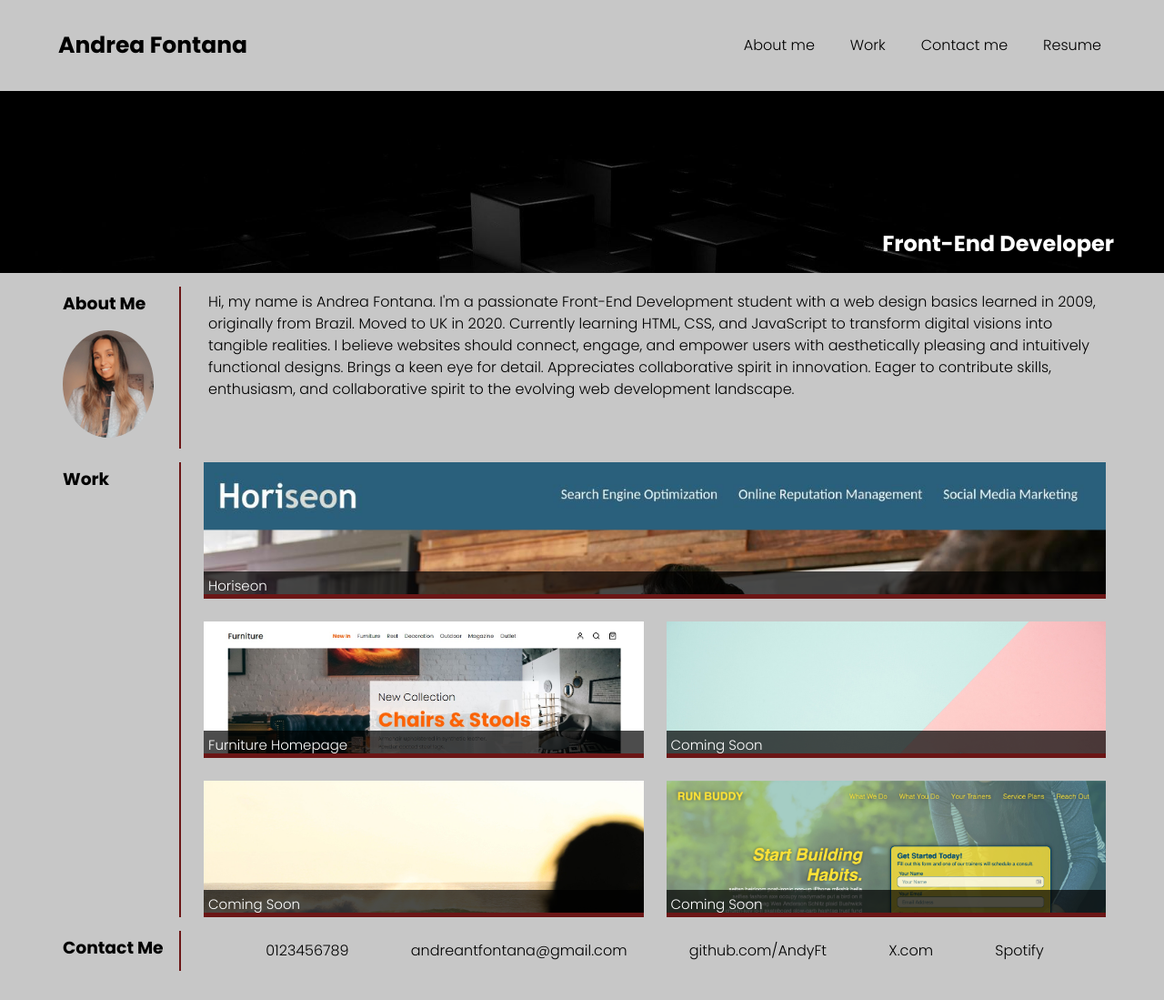
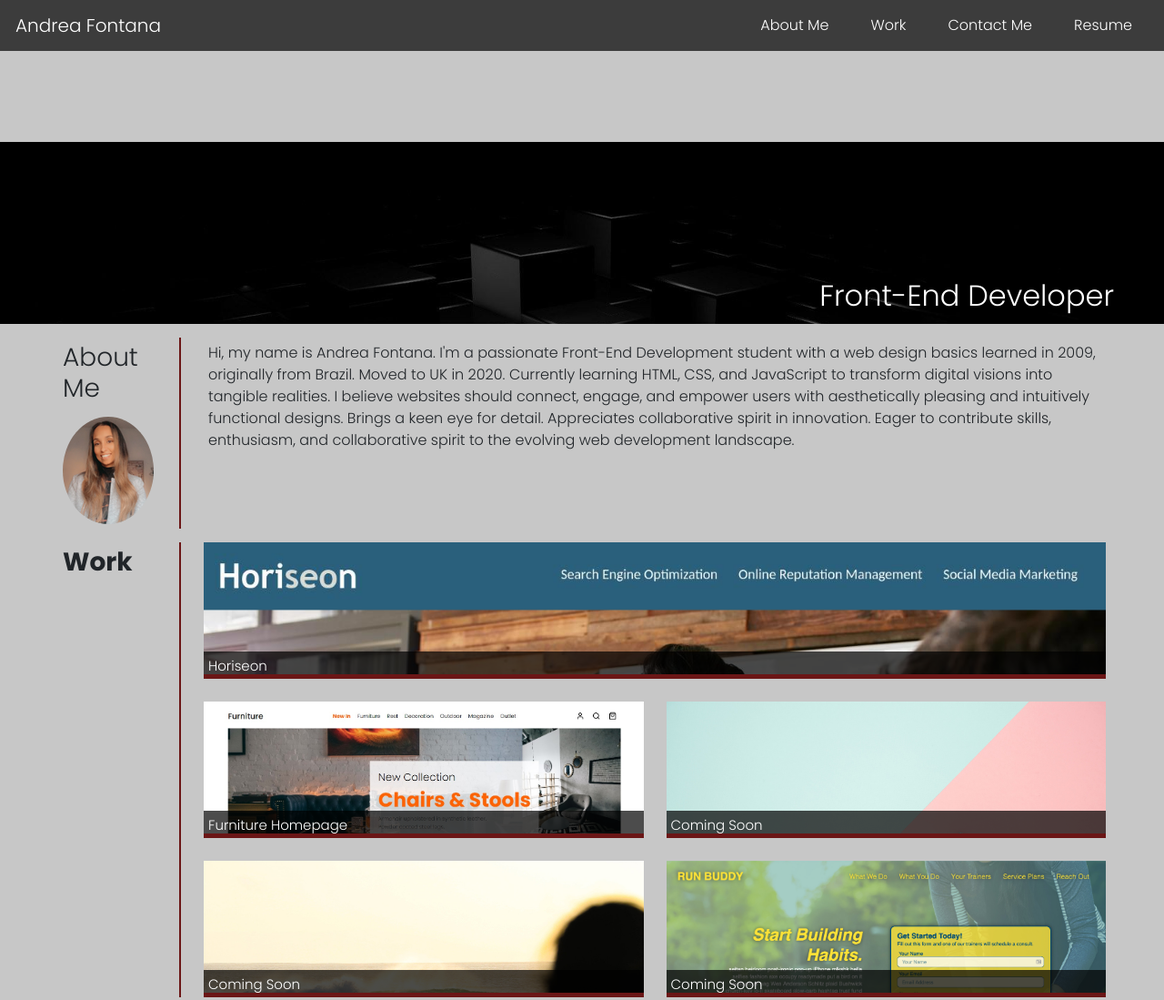
Before and after one commit to AndyFt/bootstrap-portfolio, a plain HTML site: page index.html in a window 1280 px wide. Shown: the top 1099 px of the page at 91% size. Drawn offline with nearby package versions, Linux system fonts and the light colour scheme; files that its build step writes are made by us from their sources; files whose address does not match are found by name.

Commit message:
Added Navbar codes

```diff
--- a/css/style.css
+++ b/css/style.css
@@ -5,6 +5,7 @@
 :root {
   --default-font: Poppins;
   --default-color: rgb(199, 199, 199);
+  --font-color: white;
   --line-color: rgb(107, 22, 22);
 }
 
@@ -29,14 +30,38 @@ a {
   color: black;
   text-decoration: none;
   cursor: pointer;
-  transition: 0.5s;
+  transition: transform 0.5s ease; /*not working*/
 }
 
 a:hover, a:active {
-  font-size: 150%;
+  font-size: 120%;
   font-weight: 600;
-  color: var(--line-color);
 }
+
+/* Navigation Bar */
+.customNav {
+  position: relative;
+  width: 100%;
+  background: url("../images/transparency.png");
+  background-color: transparent !important;
+  background-size: cover;
+  z-index: 10;
+}
+
+.navbar-nav {
+  margin-left: auto;
+  margin-right: 0 !important;
+}
+
+.nav-item {
+  margin: 0px 15px;
+}
+
+.customNav a, .customNav p {
+  color: var(--font-color) !important;
+}
+
+
 
 header {
   display: flex;
@@ -45,20 +70,6 @@ header {
   justify-content: space-between;
   align-items: center;
   height: 100px;
-}
-
-#name {
-  display: flex;
-  font-size: 25px;
-  width: 50%;
-  font-weight: 350px;
-}
-
-#navbar {
-  display: flex;
-  width: 35%;
-  align-items: center;
-  justify-content: space-between;
 }
 
 .hero {
--- a/index.html
+++ b/index.html
@@ -2,24 +2,51 @@
 <html lang="en-gb">
 
 <head>
-  <meta name="viewport" content="width=device-width, initial-scale=1.0">
+    <!-- Required meta tags -->
+  <meta charset="utf-8">
+  <meta name="viewport" content="width=device-width, initial-scale=1">
+
+  <!-- Bootstrap CSS -->
+  <link href="https://cdn.jsdelivr.net/npm/bootstrap@5.3.0-alpha3/dist/css/bootstrap.min.css" rel="stylesheet" integrity="sha384-KK94CHFLLe+nY2dmCWGMq91rCGa5gtU4mk92HdvYe+M/SXH301p5ILy+dN9+nJOZ" crossorigin="anonymous">
+  <link rel="stylesheet" href="../bootstrap-portfolio/css/style.css" />
+
+  <!-- Fonts -->
   <link rel="preconnect" href="https://fonts.googleapis.com">
   <link rel="preconnect" href="https://fonts.gstatic.com" crossorigin>
   <link href="https://fonts.googleapis.com/css2?family=Poppins:wght@300;700&display=swap" rel="stylesheet">
-  <link rel="stylesheet" href="../portfolio/css/style.css" />
+
+  <!-- Custom styles -->
+  <link href="css/style.css" rel="stylesheet">
+
   <title>Andrea Fontana // Front-End Developer</title>
 </head>
 
 <body>
   <!-- main logo / nav -->
+  <nav class="navbar navbar-expand-lg bg-body-tertiary customNav">
+    <div class="container-fluid">
+      <p class="navbar-brand">Andrea Fontana</p>
+      <div class="collapse navbar-collapse" id="navbarNav">
+        <ul class="navbar-nav me-auto mb-2 mb-lg-0">
+          <li class="nav-item">
+            <a class="nav-link" href="#about-title">About Me</a>
+          </li>
+          <li class="nav-item">
+            <a class="nav-link" href="#work-title">Work</a>
+          </li>
+          <li class="nav-item">
+            <a class="nav-link" href="#contact-title">Contact Me</a>
+          </li>
+          <li class="nav-item">
+            <a class="nav-link" href="#">Resume</a>
+          </li>
+        </ul>
+      </div>
+    </div>
+  </nav>
+
   <header id="header">
-    <h1 id="name">Andrea Fontana</h1>
-    <nav id="navbar">
-      <a href="#about-title"><p>About me</p></a>
-      <a href="#work-title"><p>Work</p></a>
-      <a href="#contact-title"><p>Contact me</p></a>
-      <a href="#"><p>Resume</p></a>
-    </nav>
+
   </header>
 
   <!-- hero banner -->
@@ -85,6 +112,10 @@
     <h4>Made with ❤️ by Andrea Fontana - 2023</h4>
   </footer>
 
+  <!-- Pooper.js and Bootstrap JS -->
+  <script src="https://cdn.jsdelivr.net/npm/@popperjs/core@2.11.8/dist/umd/popper.min.js" integrity="sha384-I7E8VVD/ismYTF4hNIPjVp/Zjvgyol6VFvRkX/vR+Vc4jQkC+hVqc2pM8ODewa9r" crossorigin="anonymous"></script>
+  <script src="https://cdn.jsdelivr.net/npm/bootstrap@5.3.2/dist/js/bootstrap.min.js" integrity="sha384-BBtl+eGJRgqQAUMxJ7pMwbEyER4l1g+O15P+16Ep7Q9Q+zqX6gSbd85u4mG4QzX+" crossorigin="anonymous"></script>
+
 </body>
 
 </html>
```
Also changed, not shown: images/transparency.png (added).
